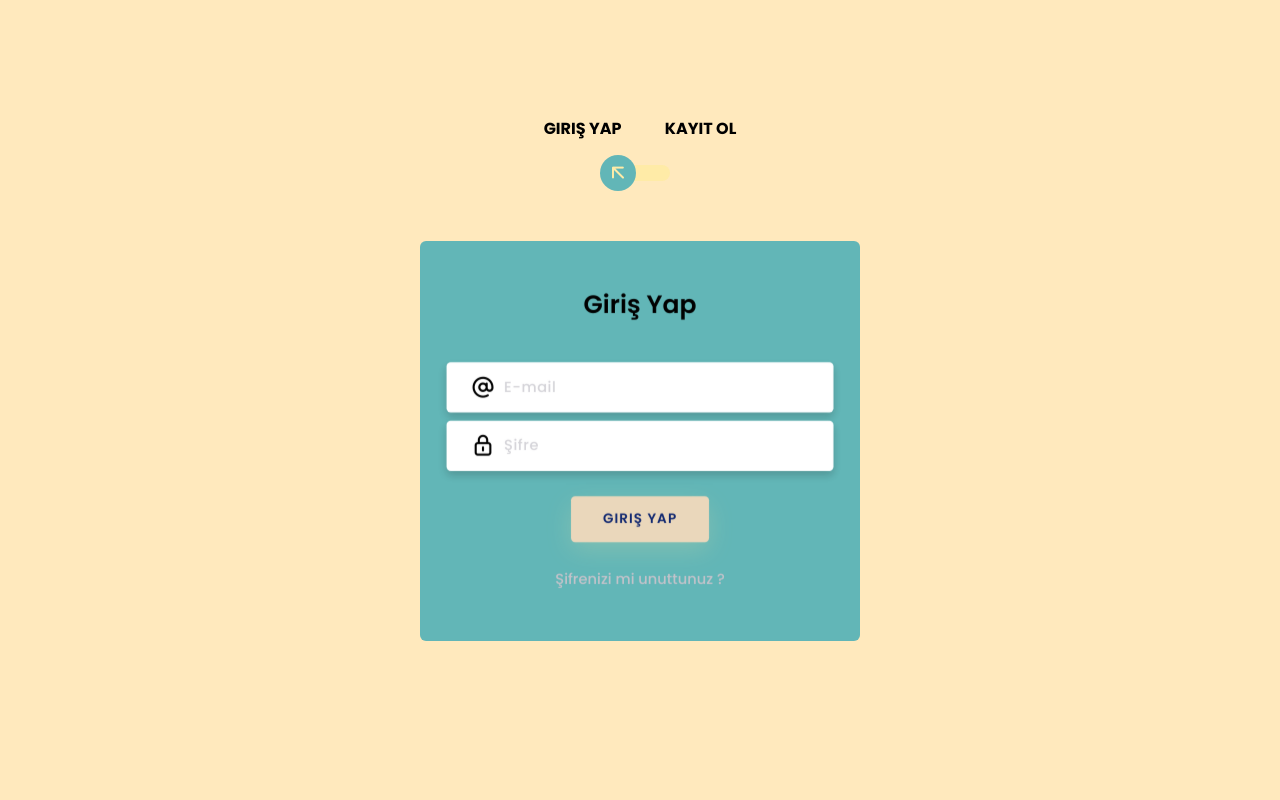
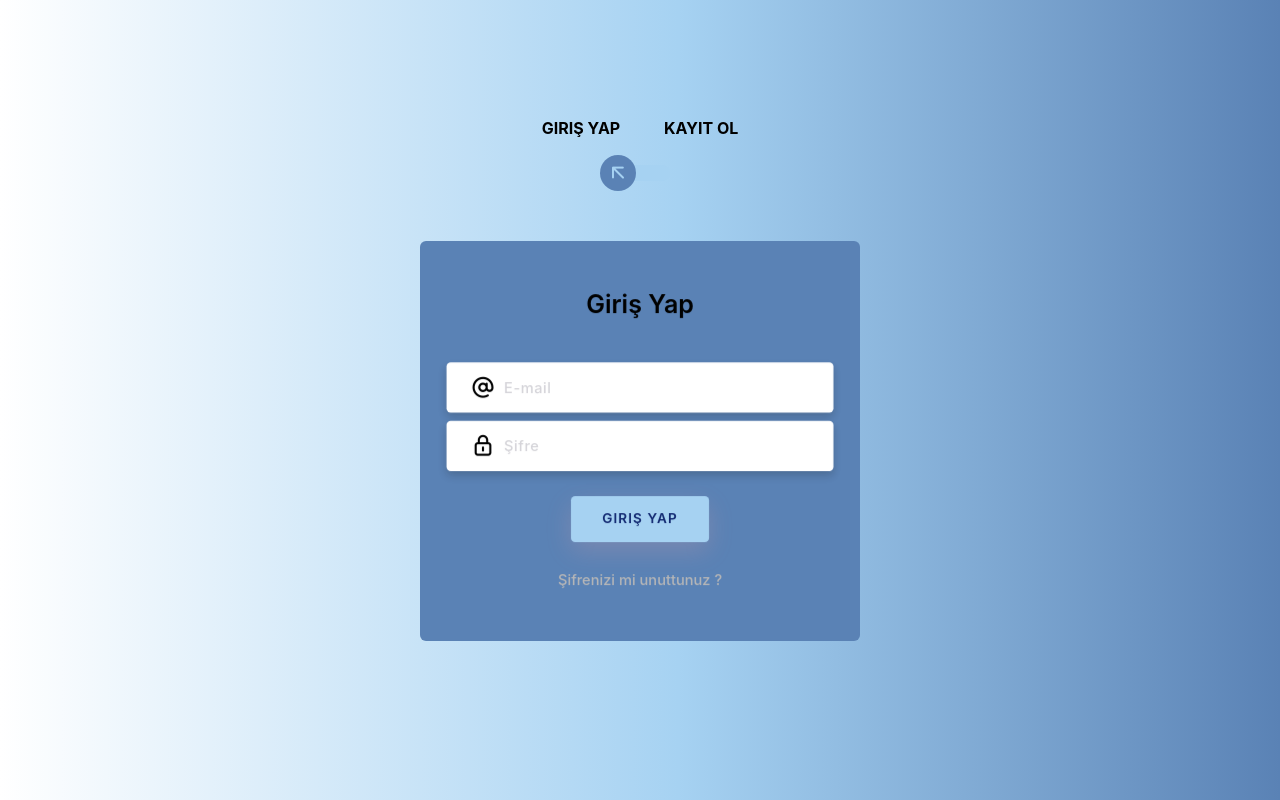
Before and after one commit to niluse/tira-gradient, a plain HTML site: page log-in/index.html in a window 1280 px wide. Drawn offline with nearby package versions, Linux system fonts and the light colour scheme.

Commit message:
add log in style and fix html

```diff
--- a/css/landing.css
+++ b/css/landing.css
@@ -48,7 +48,7 @@
 
 
 .log-in-button{
-    padding: .5rem;
+    padding: .5rem .7rem;
     border-radius: 5px;
     cursor: pointer;
 }
--- a/log-in/style.css
+++ b/log-in/style.css
@@ -1,4 +1,5 @@
 @import url('https://fonts.googleapis.com/css?family=Poppins:400,500,600,700,800,900');
+@import url("../css/style.css");
 
 body{
 	font-family: 'Poppins', sans-serif;
@@ -6,7 +7,8 @@ body{
 	font-size: 15px;
 	line-height: 1.7;
 	color: #c4c3ca;
-	background-color: #ffe9bd;
+	background: rgb(255,255,255);
+    background: linear-gradient(90deg, rgba(255,255,255,1) 0%, rgba(166,210,242,1) 53%, rgba(90,130,181,1) 100%);
 	overflow-x: hidden;
 }
 a {
@@ -17,10 +19,10 @@ a:hover {
 	text-decoration: none;
 }
 .link {
-  color: #c4c3ca;
+  color: #b6b6b7;
 }
 .link:hover {
-  color: #ffeba7;
+  color: var(--light-blue);
 }
 p {
   font-weight: 500;
@@ -59,7 +61,7 @@ h6 span{
   padding: 0;
   margin: 10px auto;
   cursor: pointer;
-  background-color: #ffeba7;
+  background-color: var(--light-blue);
 }
 .checkbox:checked + label:before,
 .checkbox:not(:checked) + label:before{
@@ -68,8 +70,8 @@ h6 span{
   width: 36px;
   height: 36px;
   border-radius: 50%;
-  color: #ffeba7;
-  background-color: #62b6b7;
+  color: var(--light-blue);
+  background-color: var(--dark-blue);
   font-family: 'unicons';
   content: '\eb4f';
   z-index: 20;
@@ -108,7 +110,7 @@ h6 span{
 .card-front, .card-back {
   width: 100%;
   height: 100%;
-  background-color: #62b6b7;
+  background-color: var(--dark-blue);
   background-position: bottom center;
   background-repeat: no-repeat;
   background-size: 300%;
@@ -253,18 +255,19 @@ h6 span{
   -ms-flex-pack: center;
   text-align: center;
   border: none;
-  background-color: #ead7bb;
+  background-color: var(--light-blue) ;
   color: #102770;
-  box-shadow: 0 8px 24px 0 rgba(255,235,167,.2);
+  box-shadow: 0 8px 24px 0 rgba(255, 167, 167, 0.2);
 }
 .btn:active,
-.btn:focus{
+.btn:focus,
+.btn:hover{
+  background-color: var(--dark-blue);
+  color: var(--light-blue);
+  box-shadow: 0 8px 24px 0 rgba(112, 16, 16, 0.492);
+}
+/* .btn:hover{
   background-color: #439a97;
   color: #ffeba7;
   box-shadow: 0 8px 24px 0 rgba(16,39,112,.2);
-}
-.btn:hover{
-  background-color: #439a97;
-  color: #ffeba7;
-  box-shadow: 0 8px 24px 0 rgba(16,39,112,.2);
-}
+} */
```
